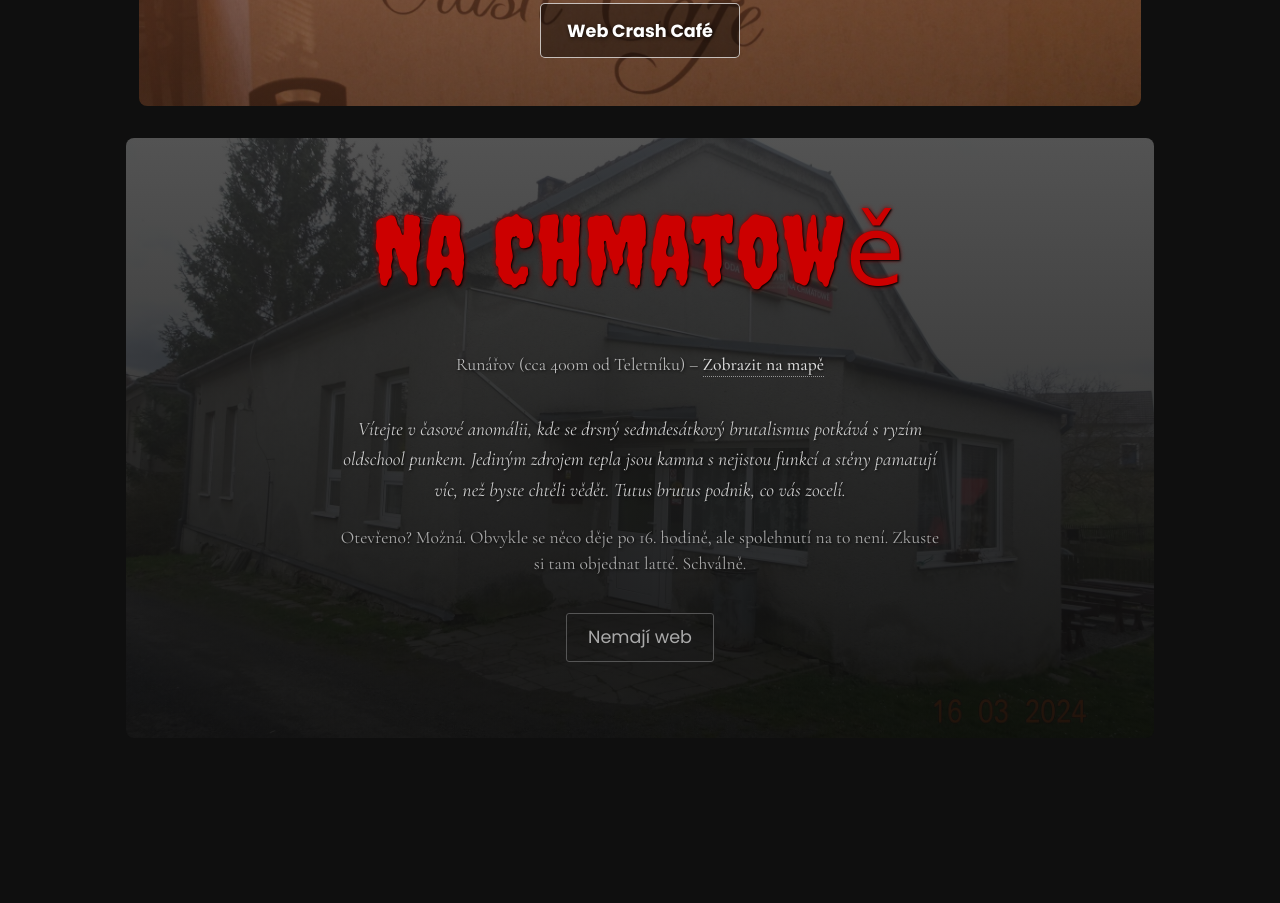
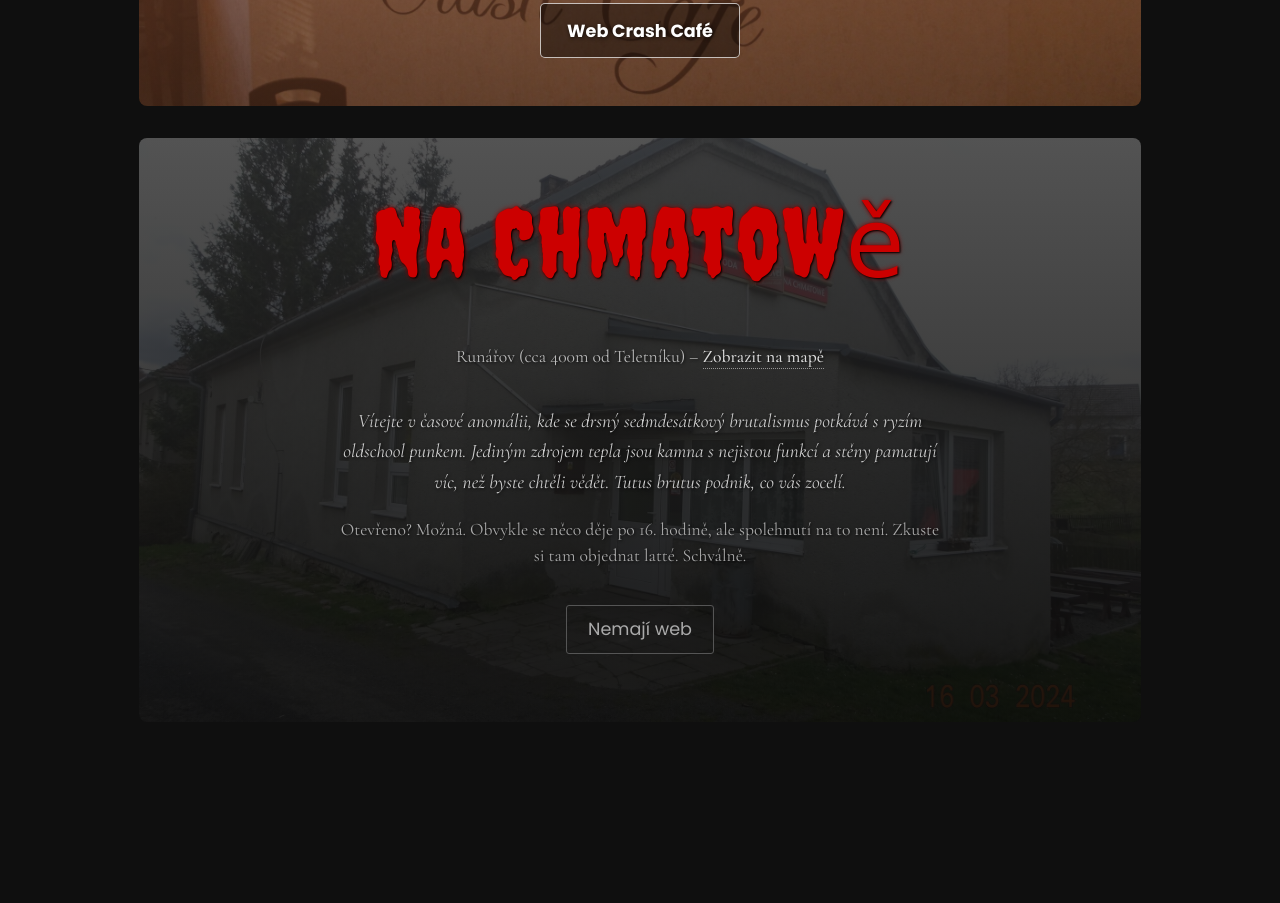
Before and after one commit to ViktorLostakRadixal/muz-od-more, a plain HTML site: page index.html in a window 1280 px wide. Shown: the part 4463-5366 px from the top of the page. Drawn offline with nearby package versions, Linux system fonts and the light colour scheme; a web font is replaced by a local one.

Commit message:
Same padding for all recommended sites.

```diff
--- a/style.css
+++ b/style.css
@@ -597,7 +597,7 @@ section {
     display: flex;
     justify-content: center;
     align-items: center;
-    padding: 5vh 5vw;
+    padding: 4vh 4vw;
     color: #ddd; /* Mírně tlumenější bílá? */
     text-shadow: 1px 1px 3px rgba(0, 0, 0, 0.8);
 }
```
